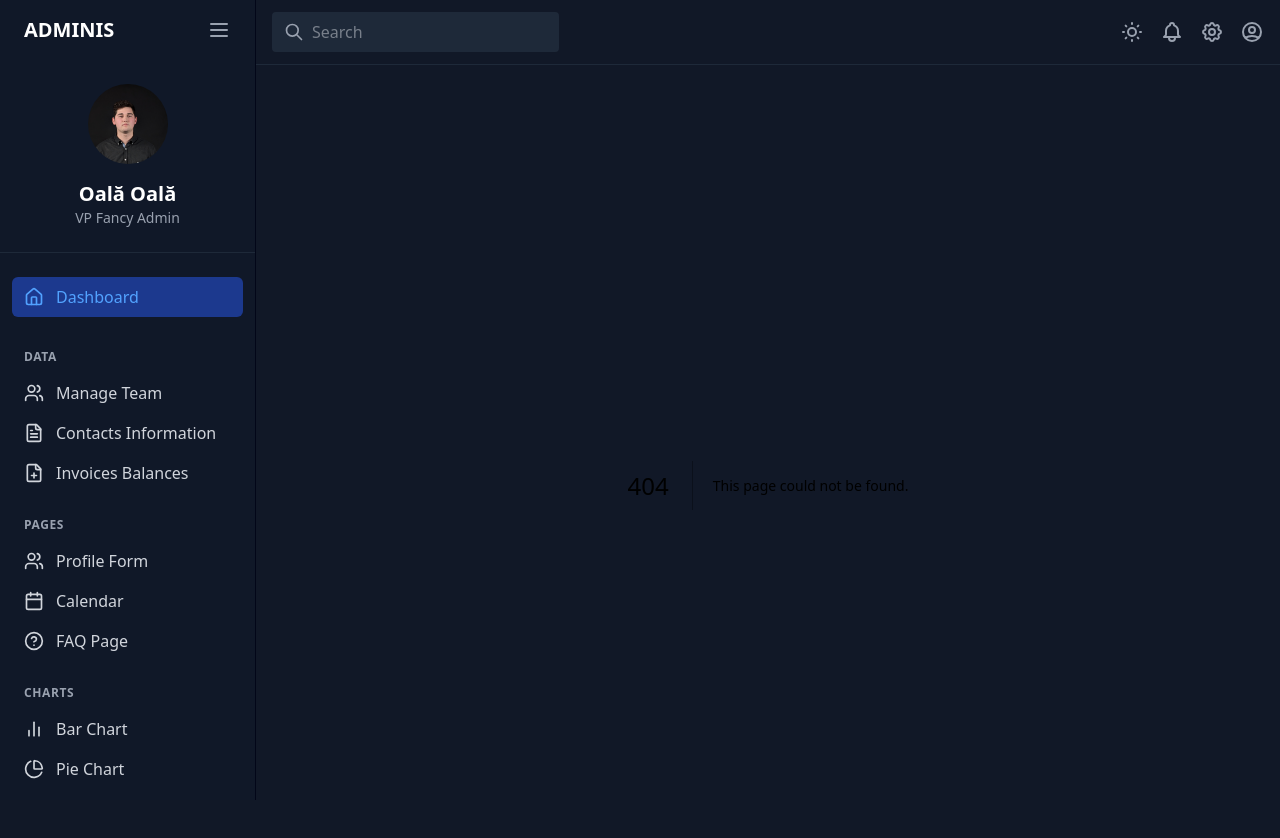
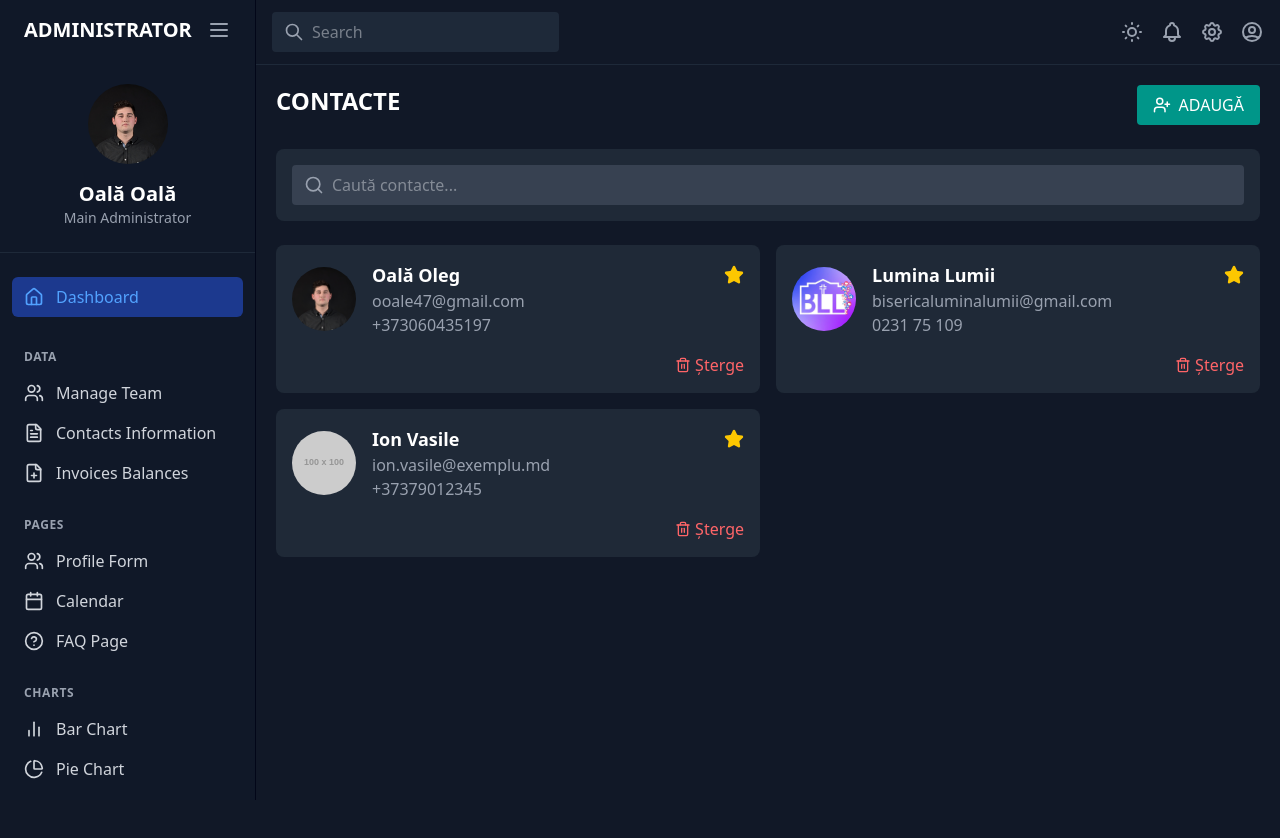
Before and after one commit to OlegColeg/teza_dash, a Next.js app: page /contacts in a window 1280 px wide. Before the commit this address had no page. Shown: the top 838 px of the page. After the commit the page ends 800 px from the top, so only its background shows below. Built offline with nearby package versions, Linux system fonts and the light colour scheme.

Commit message:
feat: add contacts management page with search, add, delete, and favorite functionalities

```diff
--- /dev/null
+++ b/src/app/contacts/page.jsx
@@ -0,0 +1,203 @@
+"use client";
+
+import React, { useState } from "react";
+import { Search, UserPlus, Trash2, Star } from "lucide-react";
+
+export default function ContactsPage() {
+  // Lista simplă de contacte
+  const [contacts, setContacts] = useState([
+    {
+      id: 1,
+      name: "Oală Oleg",
+      email: "ooale47@gmail.com",
+      phone: "+373060435197",
+      favorite: true,
+      image: "image/olegAdmin.jpg"
+    },
+    {
+      id: 2,
+      name: "Lumina Lumii",
+      email: "bisericaluminalumii@gmail.com",
+      phone: "0231 75 109",
+      favorite: true,
+      image: "image/bll.jpg"
+    },
+    {
+      id: 3,
+      name: "Ion Vasile",
+      email: "ion.vasile@exemplu.md",
+      phone: "+37379012345",
+      favorite: true,
+      image: "https://placehold.co/100"
+    },
+  ]);
+
+  const [searchTerm, setSearchTerm] = useState("");
+  const [isAdding, setIsAdding] = useState(false);
+  const [newContact, setNewContact] = useState({
+    name: "",
+    email: "",
+    phone: "",
+    favorite: false,
+    image: "https://placehold.co/100"
+  });
+
+  // Filtrare contacte
+  const filteredContacts = contacts.filter(contact =>
+    contact.name.toLowerCase().includes(searchTerm.toLowerCase()) ||
+    contact.email.toLowerCase().includes(searchTerm.toLowerCase())
+  );
+
+  // Adăugare contact nou
+  const handleAddContact = () => {
+    if (newContact.name && newContact.email) {
+      setContacts([...contacts, {
+        id: contacts.length + 1,
+        ...newContact
+      }]);
+      setNewContact({
+        name: "",
+        email: "",
+        phone: "",
+        favorite: false,
+        image: "https://placehold.co/100"
+      });
+      setIsAdding(false);
+    }
+  };
+
+  // Ștergere contact
+  const deleteContact = (id) => {
+    if (confirm("Ești sigur că vrei să ștergi acest contact?")) {
+      setContacts(contacts.filter(contact => contact.id !== id));
+    }
+  };
+
+  // Toggle favorite
+  const toggleFavorite = (id) => {
+    setContacts(contacts.map(contact =>
+      contact.id === id ? { ...contact, favorite: !contact.favorite } : contact
+    ));
+  };
+
+  return (
+    <div className="space-y-6">
+      {/* Header */}
+      <div className="flex justify-between">
+        <h1 className="text-2xl font-bold text-white">CONTACTE</h1>
+        <button
+          onClick={() => setIsAdding(true)}
+          className="bg-teal-600 hover:bg-teal-700 text-white px-4 py-2 rounded flex items-center"
+        >
+          <UserPlus size={18} className="mr-2" />
+          ADAUGĂ
+        </button>
+      </div>
+
+      {/* Căutare */}
+      <div className="bg-dark-800 p-4 rounded-lg">
+        <div className="relative w-full">
+          <input
+            type="text"
+            placeholder="Caută contacte..."
+            value={searchTerm}
+            onChange={(e) => setSearchTerm(e.target.value)}
+            className="w-full bg-dark-700 text-gray-300 rounded pl-10 pr-4 py-2"
+          />
+          <Search className="w-5 h-5 text-gray-400 absolute left-3 top-1/2 transform -translate-y-1/2" />
+        </div>
+      </div>
+
+      {/* Formular adăugare */}
+      {isAdding && (
+        <div className="bg-dark-800 p-6 rounded-lg">
+          <h2 className="text-xl font-semibold text-white mb-4">Contact nou</h2>
+          <div className="grid grid-cols-1 gap-4 mb-4">
+            <div>
+              <label className="block text-gray-400 mb-1">Nume</label>
+              <input
+                type="text"
+                value={newContact.name}
+                onChange={(e) => setNewContact({...newContact, name: e.target.value})}
+                className="w-full bg-dark-700 text-gray-300 rounded px-4 py-2"
+              />
+            </div>
+            <div>
+              <label className="block text-gray-400 mb-1">Email</label>
+              <input
+                type="email"
+                value={newContact.email}
+                onChange={(e) => setNewContact({...newContact, email: e.target.value})}
+                className="w-full bg-dark-700 text-gray-300 rounded px-4 py-2"
+              />
+            </div>
+            <div>
+              <label className="block text-gray-400 mb-1">Telefon</label>
+              <input
+                type="text"
+                value={newContact.phone}
+                onChange={(e) => setNewContact({...newContact, phone: e.target.value})}
+                className="w-full bg-dark-700 text-gray-300 rounded px-4 py-2"
+              />
+            </div>
+          </div>
+          <div className="flex space-x-3">
+            <button
+              onClick={() => setIsAdding(false)}
+              className="bg-gray-600 text-white px-4 py-2 rounded"
+            >
+              Anulează
+            </button>
+            <button
+              onClick={handleAddContact}
+              className="bg-teal-600 text-white px-4 py-2 rounded"
+            >
+              Adaugă
+            </button>
+          </div>
+        </div>
+      )}
+
+
+      {/* Lista de contacte */}
+      <div className="grid grid-cols-1 md:grid-cols-2 gap-4">
+        {filteredContacts.map(contact => (
+          <div key={contact.id} className="bg-dark-800 rounded-lg p-4">
+            <div className="flex items-center">
+              <div className="h-16 w-16 rounded-full overflow-hidden mr-4">
+                <img src={contact.image} alt={contact.name} className="h-full w-full object-cover" />
+              </div>
+              <div className="flex-1">
+                <div className="flex items-center justify-between">
+                  <h3 className="text-lg font-semibold text-white">{contact.name}</h3>
+                  <button
+                    onClick={() => toggleFavorite(contact.id)}
+                    className={contact.favorite ? 'text-yellow-400' : 'text-gray-500'}
+                  >
+                    <Star size={20} fill={contact.favorite ? "currentColor" : "none"} />
+                  </button>
+                </div>
+                <p className="text-gray-400">{contact.email}</p>
+                <p className="text-gray-400">{contact.phone}</p>
+              </div>
+            </div>
+            <div className="mt-4 flex justify-end">
+              <button
+                onClick={() => deleteContact(contact.id)}
+                className="text-red-400 flex items-center"
+              >
+                <Trash2 size={16} className="mr-1" />
+                <span>Șterge</span>
+              </button>
+            </div>
+          </div>
+        ))}
+        {filteredContacts.length === 0 && (
+          <div className="col-span-full bg-dark-800 p-6 rounded-lg text-center">
+            <p className="text-gray-400">Nu s-au găsit contacte.</p>
+          </div>
+        )}
+      </div>
+    </div>
+  );
+}
--- a/src/layout/Sidebar.jsx
+++ b/src/layout/Sidebar.jsx
@@ -48,7 +48,7 @@ const Sidebar = ({ sidebarVisible, toggleSidebar }) => {
       >
         {/* Logo and Brand */}
         <div className="py-4 px-6 flex items-center">
-          <h1 className="text-xl font-semibold text-white">ADMINIS</h1>
+          <h1 className="text-xl font-semibold text-white">ADMINISTRATOR</h1>
           <button className="ml-auto text-gray-400" onClick={toggleSidebar}>
             <svg xmlns="http://www.w3.org/2000/svg" className="h-6 w-6" fill="none" viewBox="0 0 24 24" stroke="currentColor">
               <path strokeLinecap="round" strokeLinejoin="round" strokeWidth={2} d="M4 6h16M4 12h16M4 18h16" />
@@ -62,7 +62,7 @@ const Sidebar = ({ sidebarVisible, toggleSidebar }) => {
             <img src="/image/olegAdmin.jpg" alt="User profile" className="h-full w-full object-cover" />
           </div>
           <h2 className="text-xl font-semibold text-white">Oală Oală</h2>
-          <p className="text-sm text-gray-400">VP Fancy Admin</p>
+          <p className="text-sm text-gray-400">Main Administrator</p>
         </div>
 
         {/* Navigation */}
```
Also changed, not shown: public/image/bll.jpg (added).
